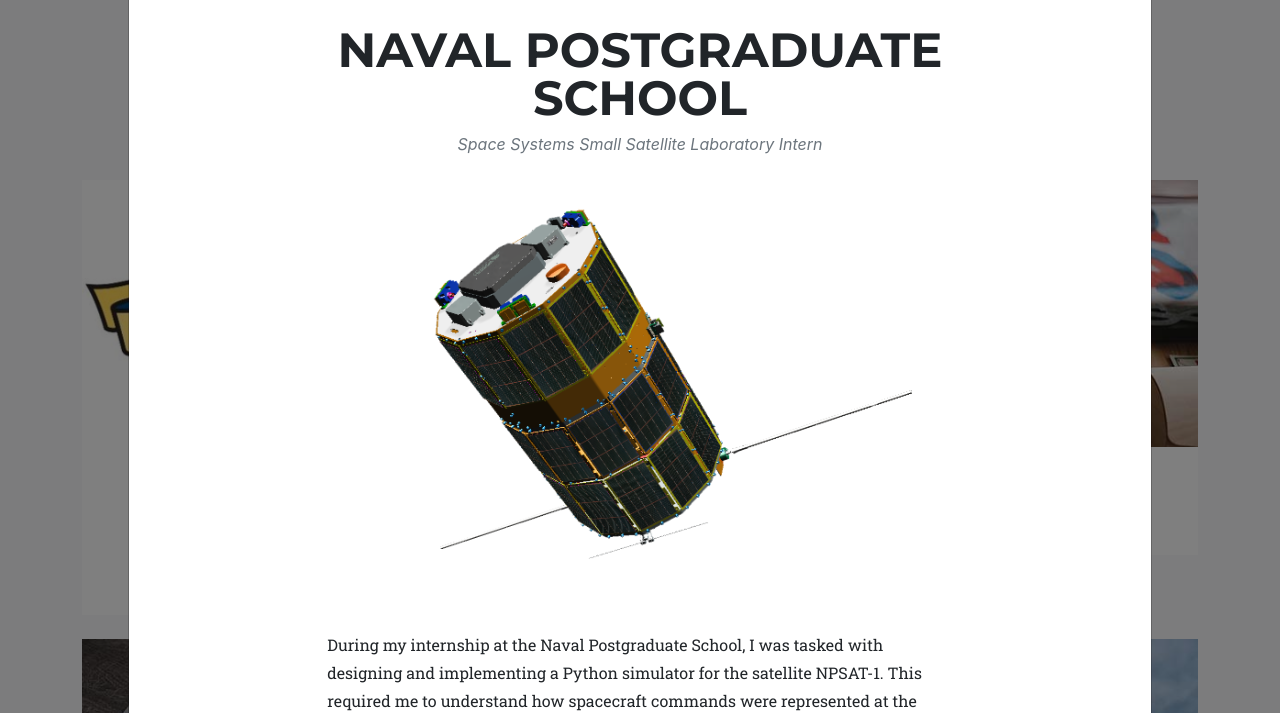
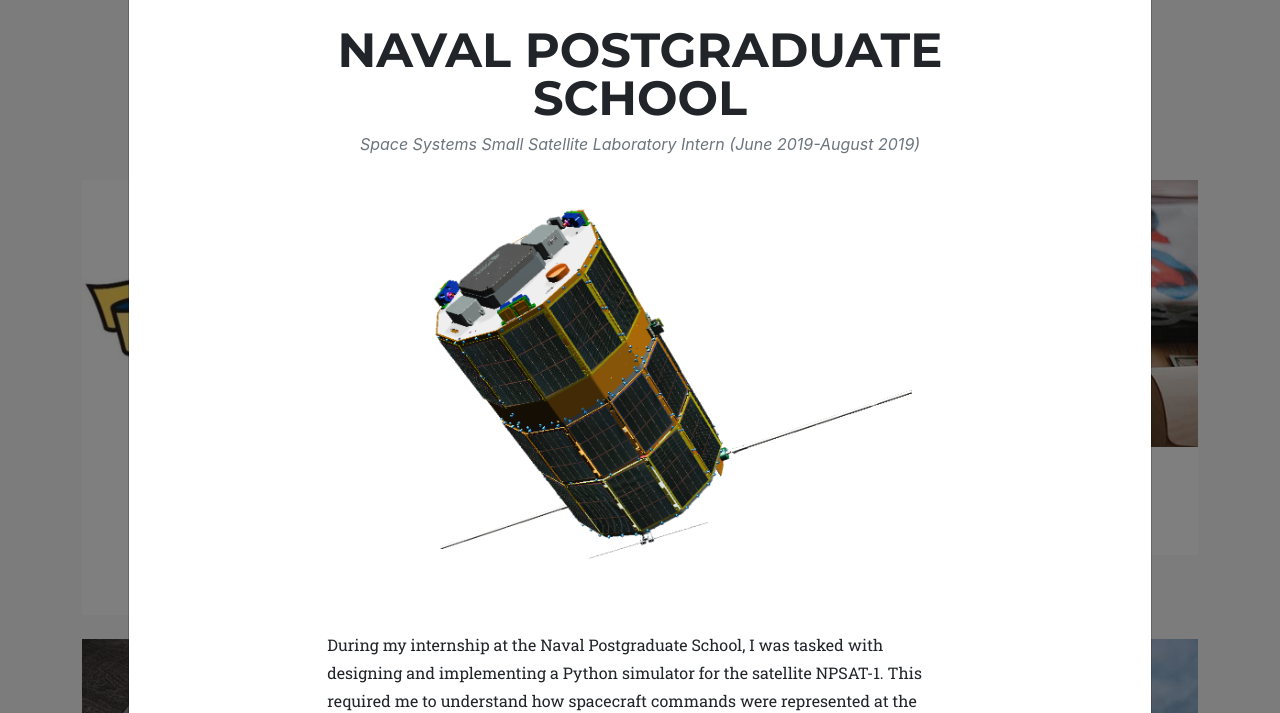
Before and after one commit to cathsu/personal-website, a plain HTML site: page index.html in a window 1280 px wide. Both pictures are taken after a click on the link 260 px from the left and 3160 px from the top of the page. Shown: the part 2847-3560 px from the top of the page. Drawn offline with nearby package versions, Linux system fonts and the light colour scheme; a web font is replaced by a local one.

Commit message:
finish body of nps modal

```diff
--- a/index.html
+++ b/index.html
@@ -337,7 +337,8 @@
                                 <div class="modal-body">
                                     <!-- Project Details Go Here-->
                                     <h2 class="text-uppercase">Naval Postgraduate School</h2>
-                                    <p class="item-intro text-muted">Space Systems Small Satellite Laboratory Intern</p>
+                                    <p class="item-intro text-muted">Space Systems Small Satellite Laboratory Intern (June 2019-August 2019)</p>
+
                                     <img class="img-fluid d-block mx-auto" src="assets/img/portfolio/nps.jpg" alt="Rendering of NPSAT-1 satellite" />
                                     <p class="item-paragraph">During my internship at the Naval Postgraduate School, I was tasked with designing and implementing a Python simulator for the satellite NPSAT-1. This required me to understand how spacecraft commands were represented at the byte level. My simulator had to ensure only legitimate commands were accepted and also  differentiate between valid and invalid command parameters.
                                     <br><br>
```
